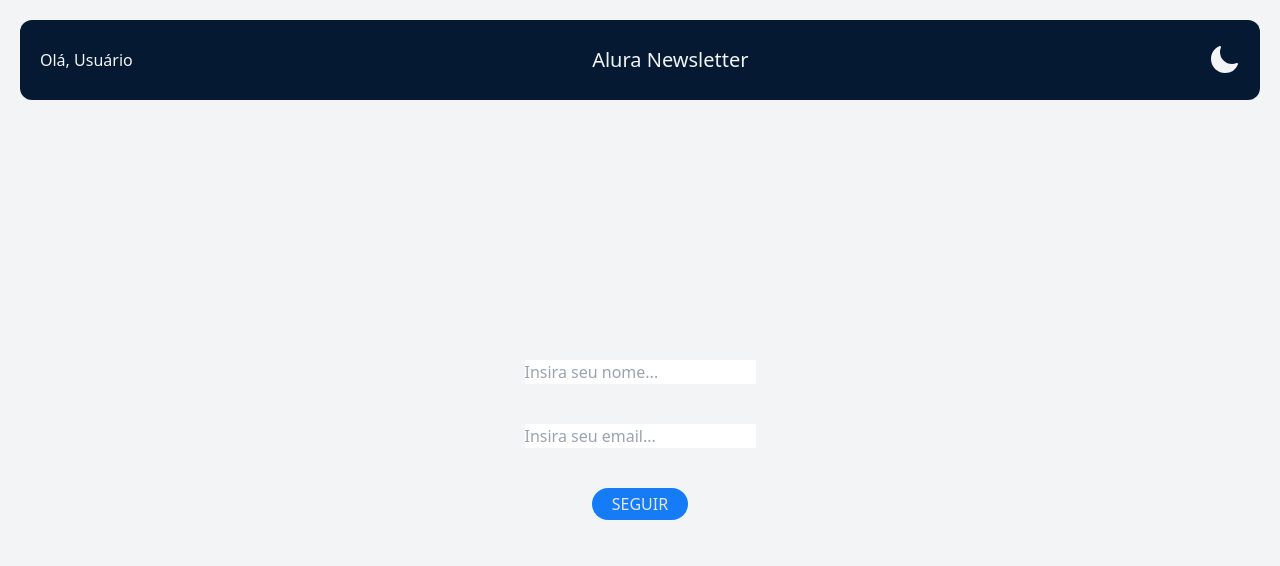
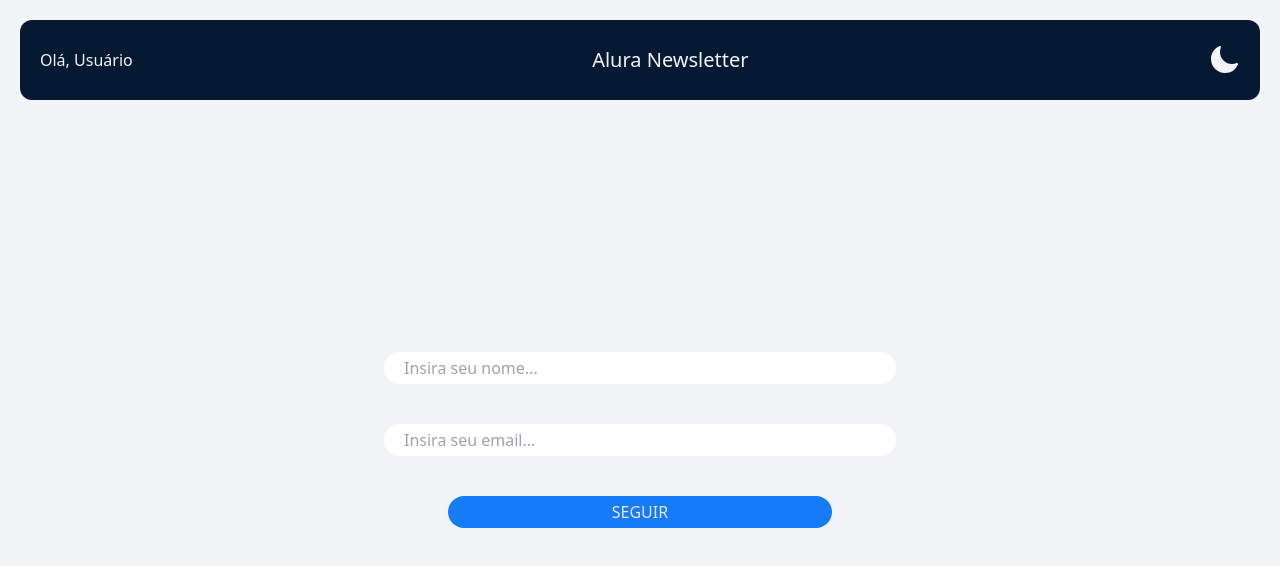
Before and after one commit to dinozindev/alura-newsletter-tailwind, a React (Vite) app: page / in a window 1280 px wide. Shown: the top 566 px of the page. Built offline with nearby package versions, Linux system fonts and the light colour scheme.

Commit message:
aprimorando os inputs e botao

```diff
--- a/src/components/Form/Form.jsx
+++ b/src/components/Form/Form.jsx
@@ -1,3 +1,5 @@
+import Input from "../Input/Input";
+
 const Form = ({onSubmit}) => {
     const safeSubmit = e => {
         e.preventDefault();
@@ -6,10 +8,10 @@
         const email = e.target[1].value;
         onSubmit({name, email})
     }
-    return <form onSubmit={safeSubmit} className="flex flex-col items-center justify-center h-full gap-10 -mt-20">
-        <input type="text" placeholder="Insira seu nome..."/>
-        <input type="text" placeholder="Insira seu email..."/>
-        <button type="submit" className="py-1 px-5 bg-alura-100 dark:bg-dark-200 rounded-full text-gray-200 uppercase">Seguir</button>
+    return <form onSubmit={safeSubmit} className="flex flex-col items-center justify-center h-full gap-10 -mt-20 mx-5">
+        <Input required type="text" placeholder="Insira seu nome..." />
+        <Input required type="text" placeholder="Insira seu email..." />
+        <button type="submit" className="py-1 px-5 w-full max-w-sm bg-alura-100 dark:bg-dark-200 rounded-full text-gray-200 uppercase outline-none">Seguir</button>
     </form>
 }
 
--- /dev/null
+++ b/src/components/Input/Input.jsx
@@ -0,0 +1,5 @@
+const Input = ({placeholder}) => {
+    return <input className="py-1 pl-5 w-full max-w-lg dark:bg-dark-200 text-dark-200 dark:text-gray-200 rounded-full outline-none" placeholder={placeholder} />
+}
+
+export default Input;
```
